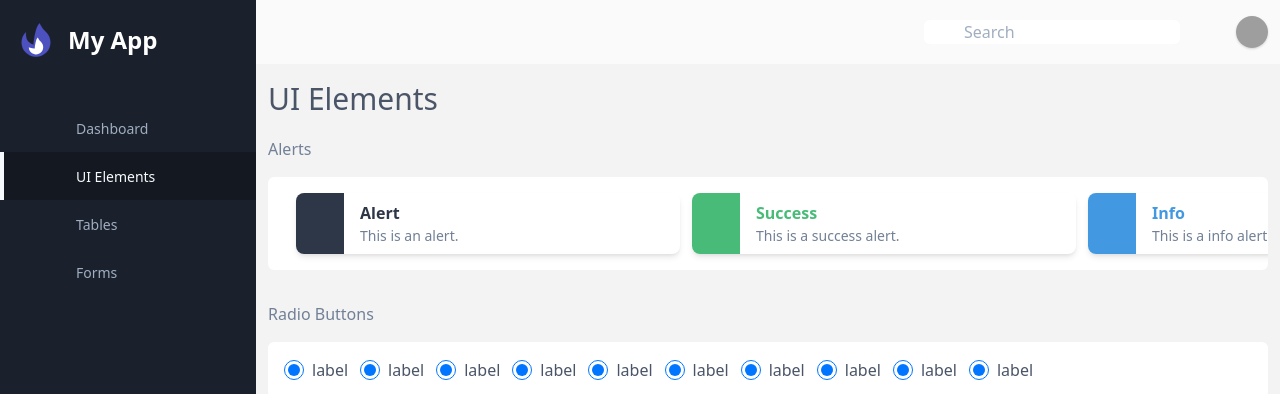
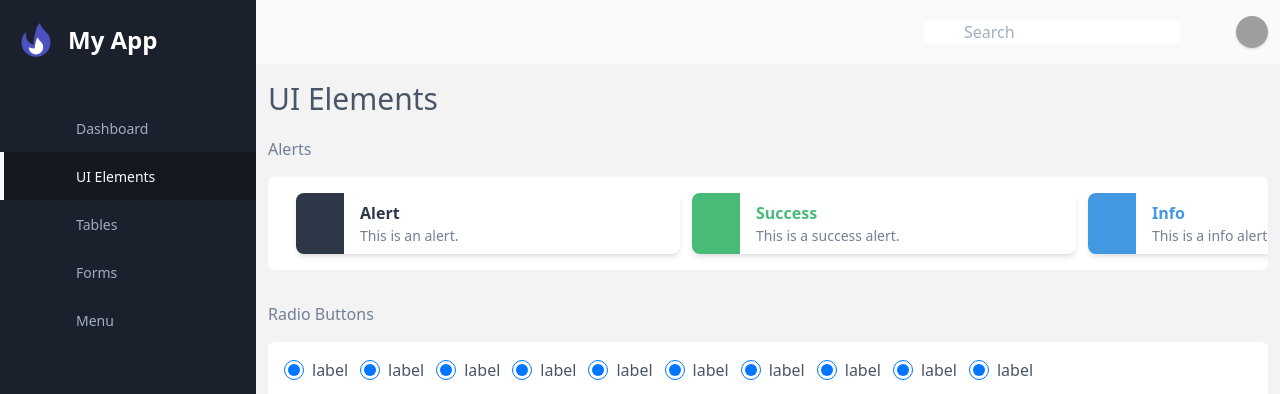
Before and after one commit to mrofi/nuxt-tailwind, a Nuxt app: page /ui-elements in a window 1280 px wide. Shown: the top 394 px of the page. Built offline with nearby package versions, Linux system fonts and the light colour scheme; grey boxes are pictures that could not be loaded; what @tailwindcss/custom-forms would draw is missing.

Commit message:
add sub item in sider menu

```diff
--- a/layouts/sidebar-layout/dropdown-topmenu.vue
+++ b/layouts/sidebar-layout/dropdown-topmenu.vue
@@ -21,6 +21,7 @@
 
 <script>
 export default {
+  name: 'DropdownTopmenu',
   data() {
     return {
       dropdownOpen: false,
--- a/layouts/sidebar-layout/header.vue
+++ b/layouts/sidebar-layout/header.vue
@@ -25,11 +25,12 @@
 </template>
 
 <script>
-import notification from './notification.vue'
-import profile from './profile.vue'
-import search from './search.vue'
+import Notification from './notification.vue'
+import Profile from './profile.vue'
+import Search from './search.vue'
 export default {
-  components: { notification, profile, search },
+  name: 'Header',
+  components: { Notification, Profile, Search },
   props: {
     profileData: {
       type: Object,
--- a/layouts/sidebar-layout/menu.vue
+++ b/layouts/sidebar-layout/menu.vue
@@ -1,46 +1,43 @@
 <template>
   <nav class="mt-10 text-sm">
-    <nuxt-link
-      v-for="item in items"
-      :key="item.path"
-      class="flex items-center py-3 px-6 block border-l-4"
-      :class="
-        isActive(item.path)
-          ? 'bg-black bg-opacity-25 text-gray-100 border-gray-100'
-          : 'border-gray-900 text-gray-500 hover:bg-black hover:bg-opacity-25 hover:text-gray-100'
-      "
-      :to="item.path"
-      @click.native="$emit('click')"
-    >
-      <div
-        :class="isActive(item.path) ? 'text-indigo-700' : 'text-gray-700'"
-        class="inline-block"
+    <ul>
+      <menu-item
+        v-for="item in items"
+        :key="item.path"
+        v-slot="{ open }"
+        :item="item"
+        @click="$emit('click')"
       >
-        <svg-icon
-          v-if="item.icon !== undefined"
-          :icon="item.icon"
-          class="h-6 w-6 mr-2"
-        />
-      </div>
-      <span class="mx-4">{{ item.caption }}</span>
-    </nuxt-link>
+        <ul
+          v-if="item.children !== undefined"
+          v-show="open"
+          class="bg-black bg-opacity-25"
+        >
+          <menu-item
+            v-for="subItem in item.children"
+            :key="subItem.path"
+            :item="subItem"
+            icon="block"
+            icon-class="h-1 w-1 ml-6 mr-1"
+            @click="$emit('click')"
+          />
+        </ul>
+      </menu-item>
+    </ul>
   </nav>
 </template>
 
 <script>
+import MenuItem from './menu-item.vue'
+
 export default {
+  name: 'Menu',
+  components: { MenuItem },
   props: {
     items: {
       type: Array,
       default: () => [],
     },
   },
-  methods: {
-    isActive(path) {
-      return path === '/'
-        ? this.$route.path === path
-        : this.$route.path.indexOf(path) === 0
-    },
-  },
 }
 </script>
--- a/layouts/sidebar-layout/notification.vue
+++ b/layouts/sidebar-layout/notification.vue
@@ -3,3 +3,8 @@
     <svg-icon icon="feather/bell" class="h-6 w-6" />
   </button>
 </template>
+<script>
+export default {
+  name: 'Notification',
+}
+</script>
--- a/layouts/sidebar-layout/profile.vue
+++ b/layouts/sidebar-layout/profile.vue
@@ -46,6 +46,7 @@
 <script>
 import DropdownTopMenu from './dropdown-topmenu.vue'
 export default {
+  name: 'Profile',
   components: { DropdownTopMenu },
   props: {
     userName: {
--- a/layouts/sidebar-layout/search.vue
+++ b/layouts/sidebar-layout/search.vue
@@ -11,3 +11,9 @@
     />
   </div>
 </template>
+
+<script>
+export default {
+  name: 'Search',
+}
+</script>
--- a/layouts/sidebar-layout/sidebar.vue
+++ b/layouts/sidebar-layout/sidebar.vue
@@ -18,6 +18,7 @@
 import Menu from './menu.vue'
 
 export default {
+  name: 'Sidebar',
   components: { Menu },
   props: {
     isOpen: {
--- a/resources/menu.js
+++ b/resources/menu.js
@@ -19,4 +19,18 @@ module.exports = [
     caption: 'Forms',
     icon: 'feather/edit',
   },
+  {
+    caption: 'Menu',
+    icon: 'feather/activity',
+    children: [
+      {
+        path: '/submenu',
+        caption: 'Sub Menu',
+      },
+      {
+        path: '/submenu2',
+        caption: 'Sub Menu 2',
+      },
+    ],
+  },
 ]
```
